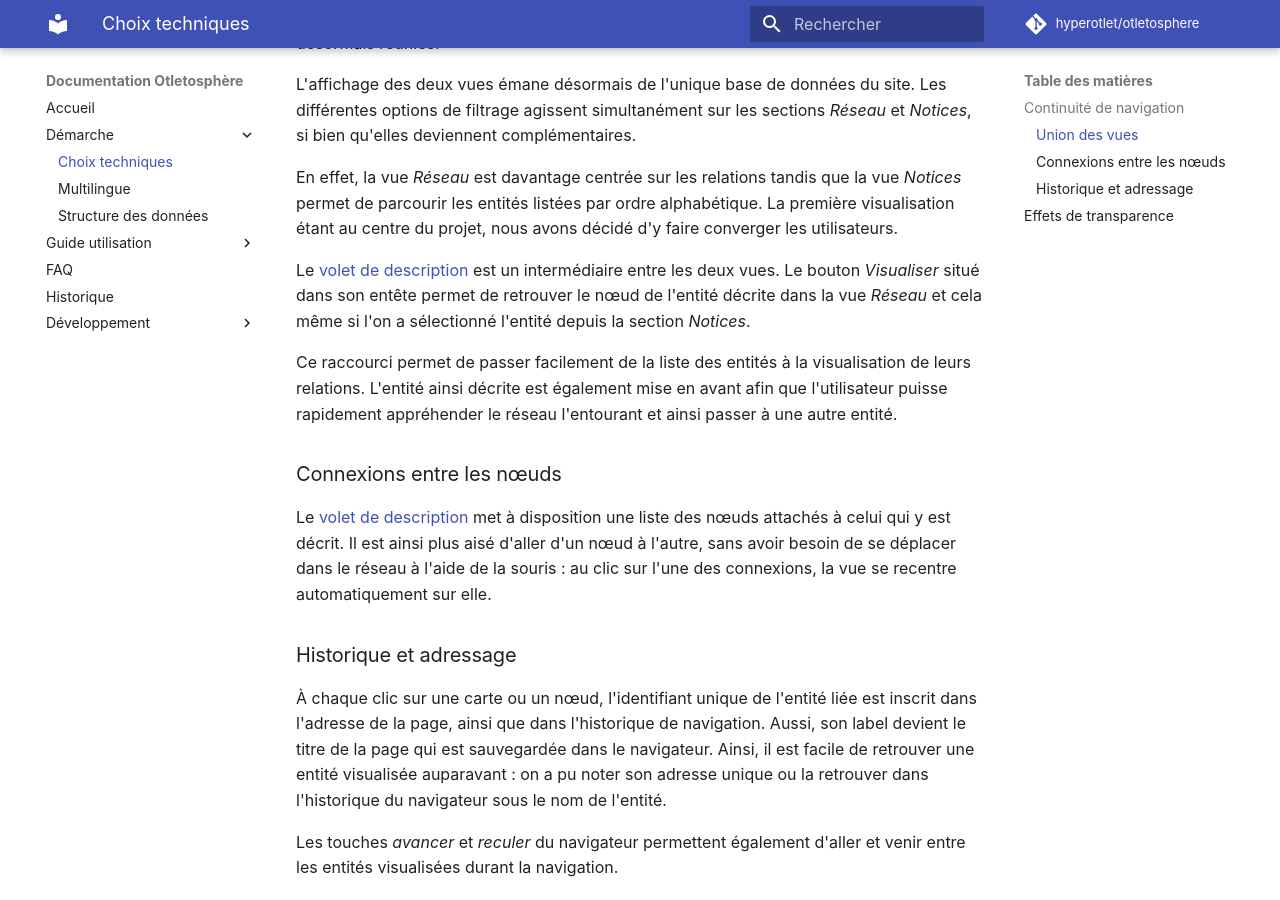
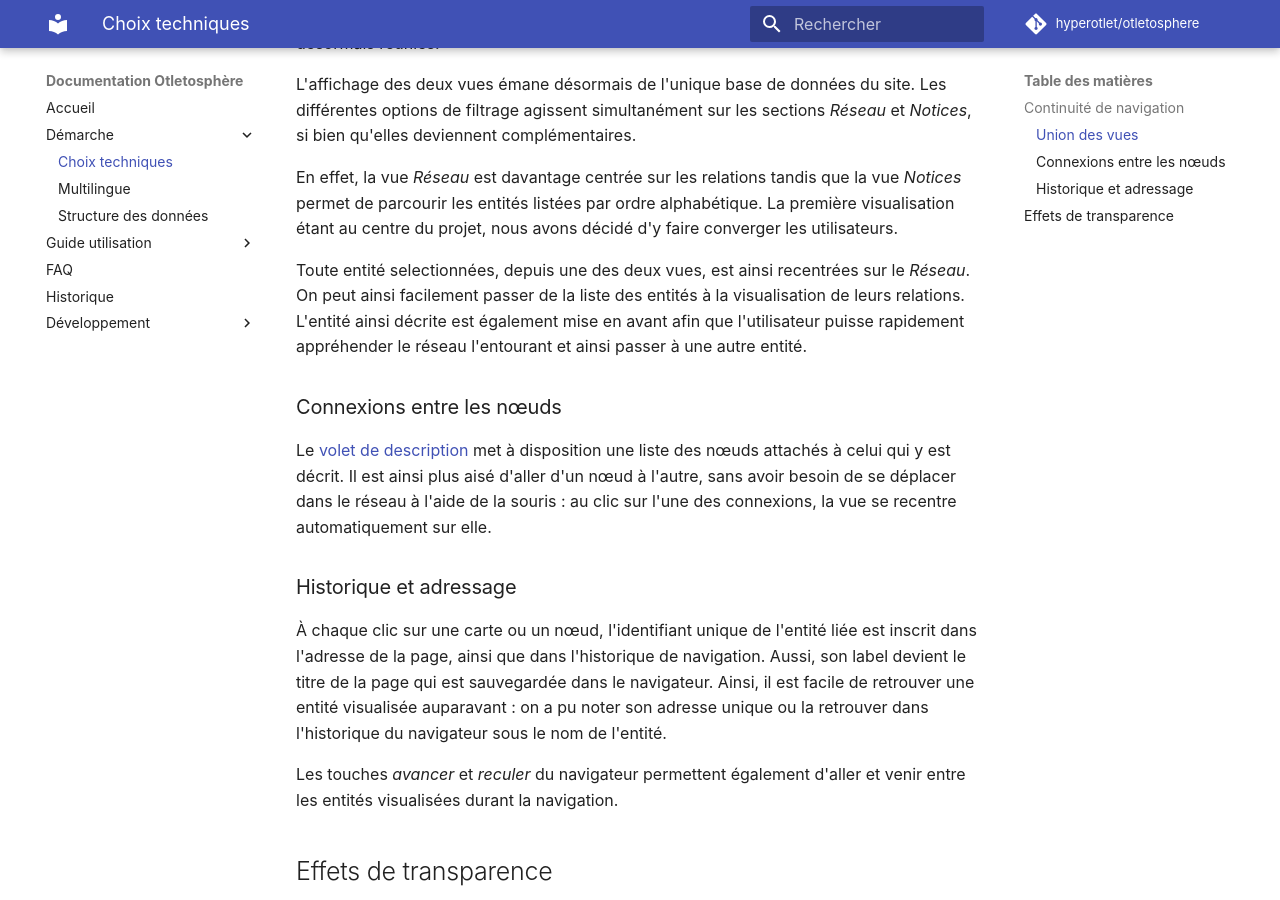
Before and after one commit to graphlab-fr/opensphere-web-app, an MkDocs documentation site: the page built from doc/fr/docs/demarche/choix-technique.md, in a window 1280 px wide and 900 px high, scrolled down 574 px. Built offline with MkDocs 1.6.1 and Material for MkDocs 9.7.7, drawn with Linux system fonts in a browser that asks for light colours; comment, search, counter and statistics services are not loaded.

Commit message:
[edit] doc : change choix techniques

```diff
--- a/doc/fr/docs/demarche/choix-technique.md
+++ b/doc/fr/docs/demarche/choix-technique.md
@@ -18,9 +18,7 @@ L'affichage des deux vues émane désormais de l'unique base de données du site
 
 En effet, la vue *Réseau* est davantage centrée sur les relations tandis que la vue *Notices* permet de parcourir les entités listées par ordre alphabétique. La première visualisation étant au centre du projet, nous avons décidé d'y faire converger les utilisateurs.
 
-Le [volet de description](../utilisation/elements-interface.md#volet-de-description) est un intermédiaire entre les deux vues. Le bouton *Visualiser* situé dans son entête permet de retrouver le nœud de l'entité décrite dans la vue *Réseau* et cela même si l'on a sélectionné l'entité depuis la section *Notices*.
-
-Ce raccourci permet de passer facilement de la liste des entités à la visualisation de leurs relations. L'entité ainsi décrite est également mise en avant afin que l'utilisateur puisse rapidement appréhender le réseau l'entourant et ainsi passer à une autre entité.
+Toute entité selectionnées, depuis une des deux vues, est ainsi recentrées sur le *Réseau*. On peut ainsi facilement passer de la liste des entités à la visualisation de leurs relations. L'entité ainsi décrite est également mise en avant afin que l'utilisateur puisse rapidement appréhender le réseau l'entourant et ainsi passer à une autre entité.
 
 ### Connexions entre les nœuds
 
```
Also changed, not shown: doc/en/docs/process/technical-choices.md (+1 -3 lines).
